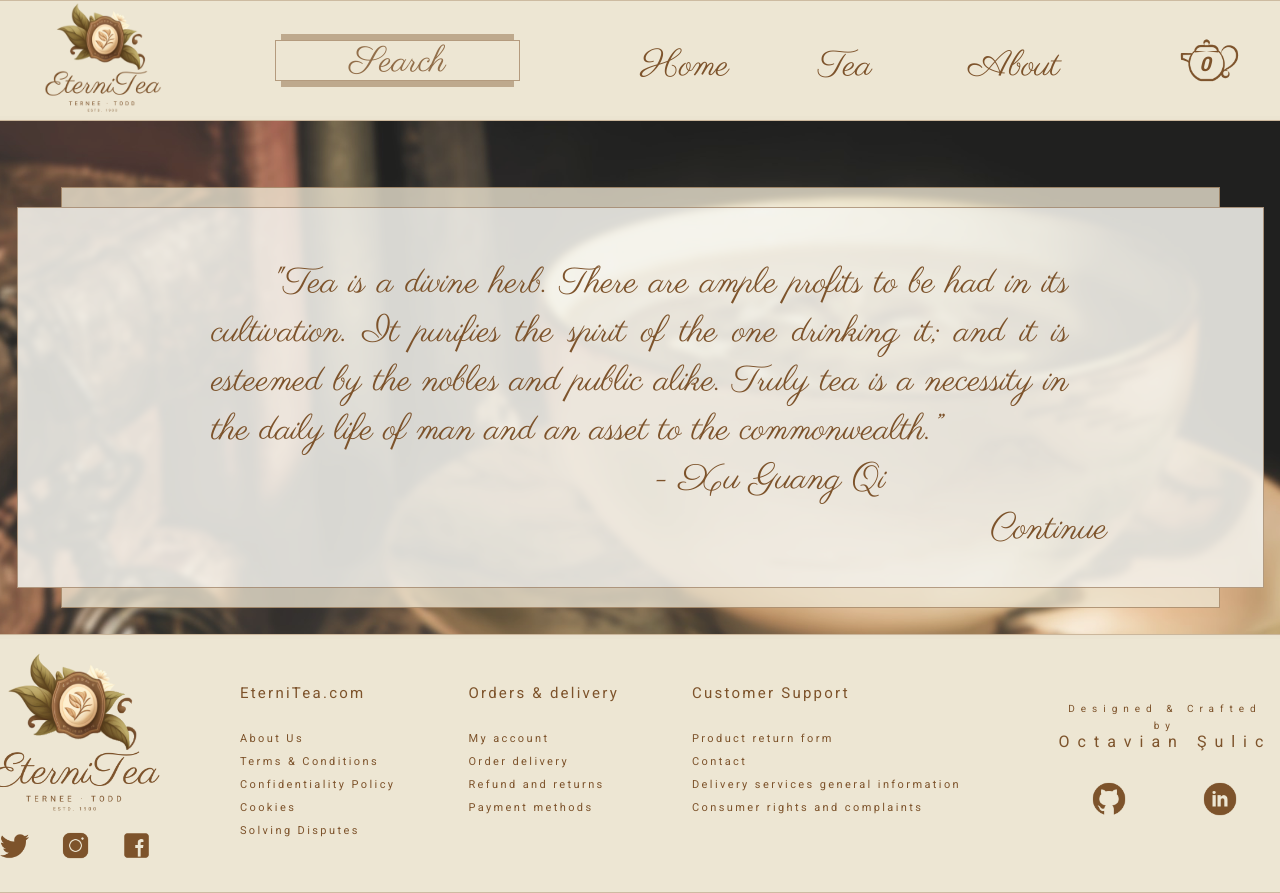
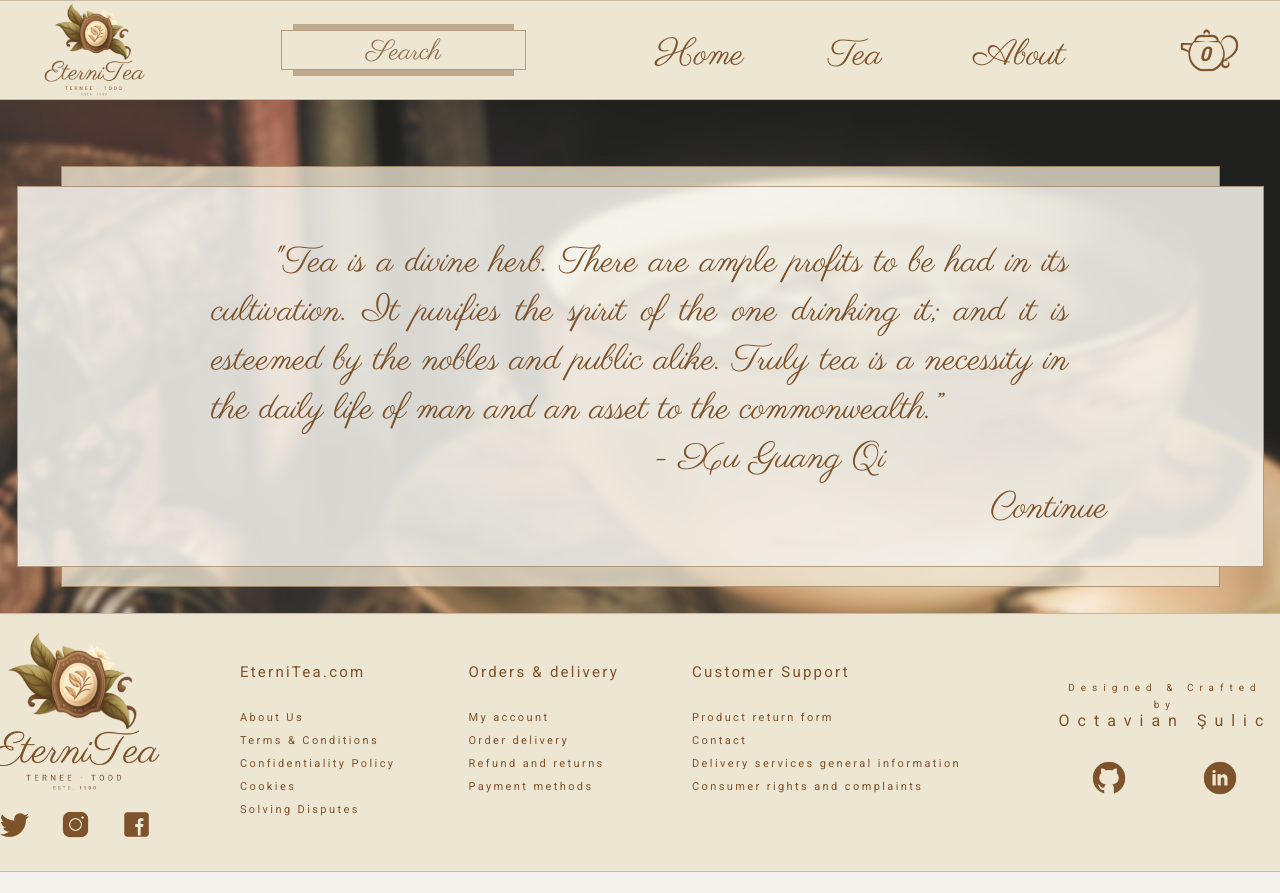
Before and after one commit to octavian-sn/shopping-cart, a React (Create React App) app: page / in a window 1280 px wide. Shown: the top 893 px of the page. After the commit the page ends 872 px from the top, so only its background shows below. Built offline with nearby package versions, Linux system fonts and the light colour scheme.

Commit message:
Make header bar sticky on scrolling

```diff
--- a/src/components/Header.js
+++ b/src/components/Header.js
@@ -21,6 +21,15 @@ function Header({ toggleCart }) {
     }
     setCartQuantity(number);
   }, [cart]);
+
+  useEffect(() => {
+    const header = document.querySelector('.header');
+    const observer = new IntersectionObserver(
+      ([e]) => e.target.classList.toggle('is-pinned', e.intersectionRatio < 1),
+      { threshold: [1] }
+    );
+    observer.observe(header);
+  }, []);
 
   return (
     <header className="header">
--- a/src/styles/cart.css
+++ b/src/styles/cart.css
@@ -6,6 +6,7 @@
   width: 100%;
   top: 0;
   transition: display 3s;
+  z-index: 2;
 }
 
 .cart-window {
@@ -17,6 +18,7 @@
   background-position-y: 300px;
   background-color: #f2eee1;
   position: absolute;
+  z-index: 2;
   top: 0;
   right: -390px;
   border: 2px solid rgba(125, 83, 43, 0.33);
@@ -68,6 +70,8 @@
 
 /* If cart has items in it */
 .cart-not-empty .items {
+  max-height: 500px;
+  overflow: auto;
   width: 100%;
   margin: 12px 0;
   border-bottom: 1px solid #7d532b81;
@@ -121,4 +125,5 @@
   position: absolute;
   top: 0;
   right: -390px;
+  z-index: 4;
 }
--- a/src/styles/header.css
+++ b/src/styles/header.css
@@ -2,41 +2,53 @@ header {
   display: flex;
   justify-content: space-between;
   align-items: center;
-  width: 100%;
+  height: 100px;
+  width: 1440px;
   padding: 0 119px 0 119px;
   background-color: #ede6d3;
   border: 1px solid rgba(125, 83, 43, 0.295);
-  /* box-shadow: 0 12px 10px -5px #7d532b; */
-  /* position: sticky;
-  top: 0;
-  z-index: 10; */
+  z-index: 2;
+  position: sticky;
+  top: -1px;
+  transition: height 300ms;
+}
+.header.is-pinned {
+  height: 60px;
 }
 /* Logo */
 header .app-logo {
-  width: 126px;
-  height: 115px;
+  position: absolute;
+  top: 0;
+  height: 100%;
 }
 /* Search bar */
 .search-bar {
+  position: absolute;
+  left: 360px;
   width: 245px;
   height: 53px;
   display: flex;
   flex-direction: column;
   justify-content: center;
   align-items: center;
+  transition: width 0.2s, height 0.2s, font-size 0.2s;
+}
+.header.is-pinned .search-bar {
+  width: 200px;
+  height: 40px;
 }
 .search-bar .margin {
-  height: 6px;
-  width: 233px;
+  height: 16.5%;
+  width: 90%;
   background-color: rgba(125, 83, 43, 0.42);
 }
 .search-bar input {
-  height: 41px;
-  width: 245px;
+  height: 77%;
+  width: 100%;
   background-color: transparent;
   border: 1px solid rgba(125, 83, 43, 0.5);
   font-family: 'Parisienne';
-  font-size: 36px;
+  font-size: 28px;
   text-align: center;
   padding-top: 5px;
   color: #7d532bd0;
@@ -45,7 +57,13 @@ header .app-logo {
 .search-bar input::placeholder {
   color: #7d532bd0;
   outline: none;
-  font-size: 36px;
+  font-size: 28px;
+}
+.header.is-pinned .search-bar input,
+.header.is-pinned .search-bar input:focus,
+.header.is-pinned .search-bar input::placeholder {
+  transition: font-size 0.2s;
+  font-size: 24px;
 }
 /* Buttons */
 .header-button {
@@ -57,10 +75,16 @@ header .app-logo {
   font-size: 36px;
   background-color: transparent;
   cursor: pointer;
-  transition: transform 0.2s, filter 0.2s;
+  transition: transform 0.2s, filter 0.2s, font-size 0.2s;
   box-shadow: 0 0px 5px -6px rgba(0, 0, 0, 0);
 }
-button.tea {
+.header.is-pinned .header-button {
+  font-size: 28px;
+}
+.header-button.home {
+  margin-left: 500px;
+}
+.header-button.tea {
   margin-left: -60px;
   margin-right: -60px;
 }
```
